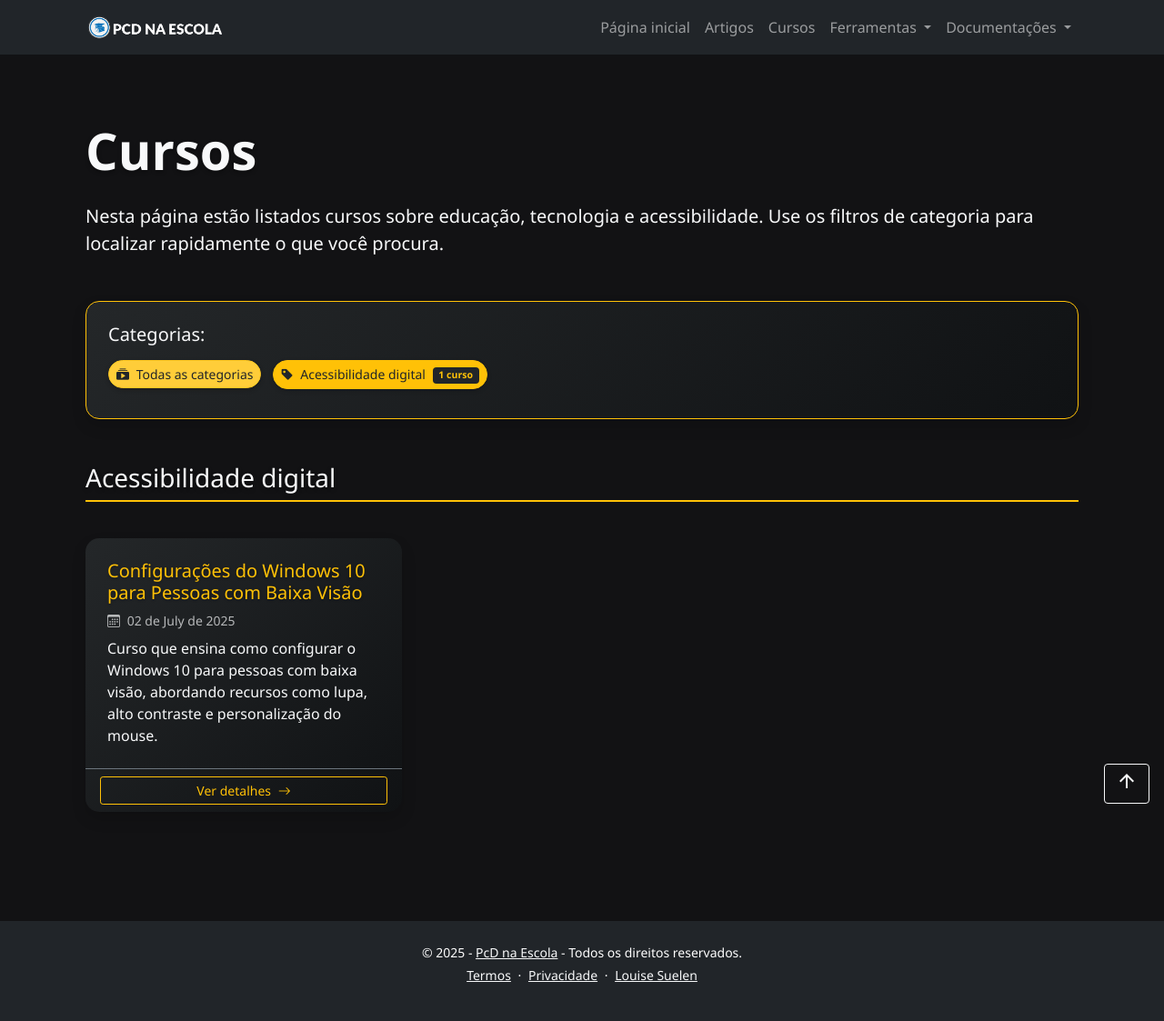
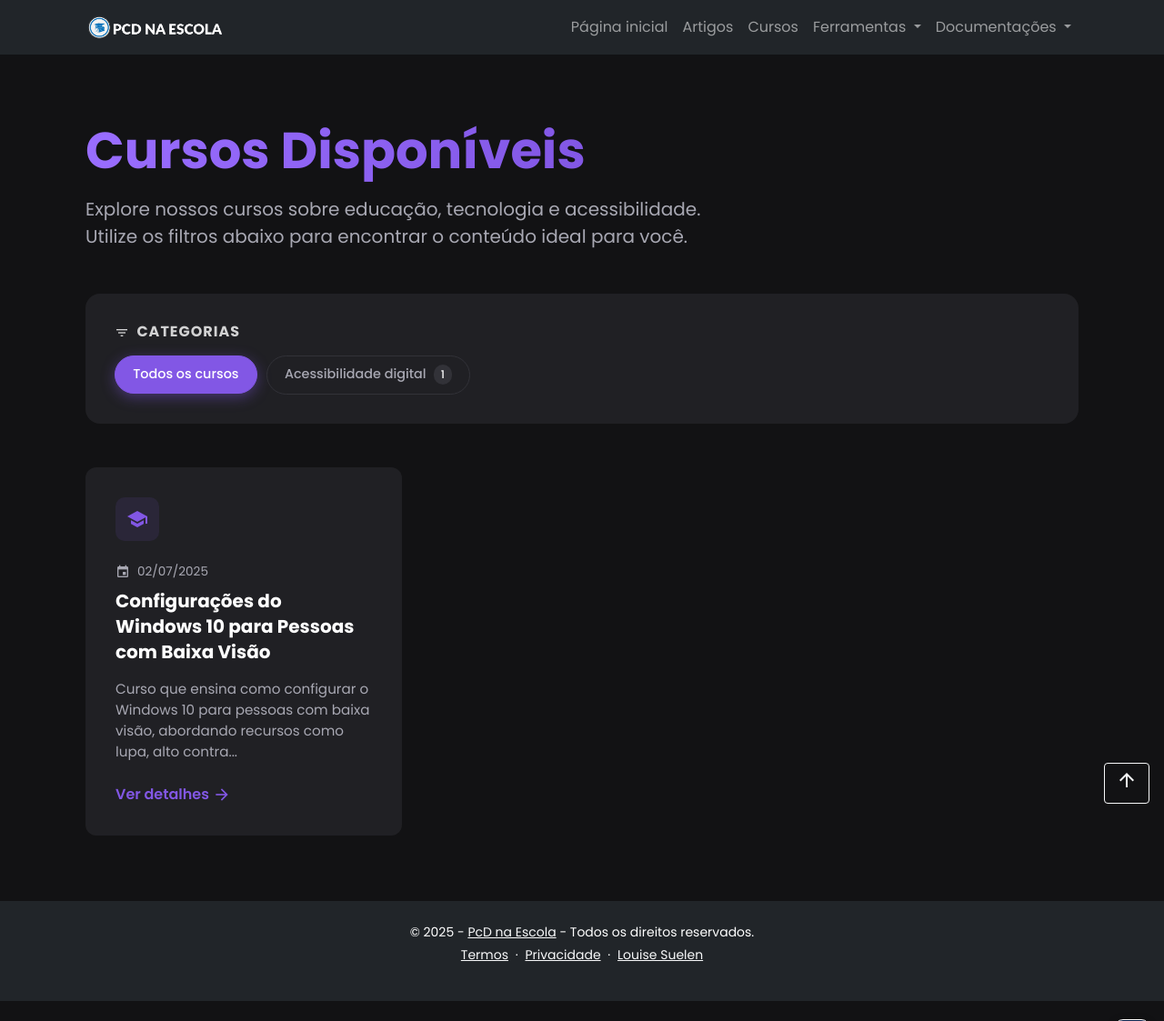
Before and after one commit to Loui77BA/pcd-na-escola, a Jekyll site: the page built from cursos.md, in a window 1280 px wide. Shown: the whole page at 91% size. Built offline with Jekyll 4.4.1, drawn with Linux system fonts in a browser that asks for light colours; nearby versions of some CDN libraries; part of the change alters nothing that is shown.

Commit message:
Ordenando cursos por data crescente

```diff
--- a/cursos.md
+++ b/cursos.md
@@ -5,132 +5,347 @@ description: "Cursos sobre educação, tecnologia e acessibilidade no PCD na Esc
 permalink: /cursos/
 ---
 
+<link href="https://fonts.googleapis.com/css2?family=Poppins:wght@400;500;600;700&display=swap" rel="stylesheet">
+<link href="https://fonts.googleapis.com/icon?family=Material+Icons" rel="stylesheet">
+
+<style>
+  /* --- Variáveis de Design (Consistente com o site todo) --- */
+  :root {
+    --bg-body: #121214;
+    --bg-card: #202024;
+    --bg-hover: #29292e;
+    --primary: #8257e5;
+    --primary-dark: #6c4ed9;
+    --text-main: #e1e1e6;
+    --text-muted: #a8a8b3;
+    --focus-color: #ffd700;
+    --transition: all 0.3s ease;
+  }
+
+  body {
+    background-color: var(--bg-body);
+    color: var(--text-main);
+    font-family: 'Poppins', sans-serif;
+  }
+
+  /* --- Acessibilidade: Foco Visível --- */
+  a:focus-visible, button:focus-visible {
+    outline: 3px solid var(--focus-color) !important;
+    outline-offset: 3px;
+    border-radius: 4px;
+    z-index: 10;
+  }
+
+  /* --- Tipografia --- */
+  .text-gradient {
+    background: linear-gradient(90deg, #996DFF, #8257e5);
+    -webkit-background-clip: text;
+    -webkit-text-fill-color: transparent;
+    background-clip: text;
+    color: var(--primary);
+  }
+
+  /* --- Filtros (Botões) --- */
+  .filter-nav-card {
+    background-color: var(--bg-card);
+    border-radius: 16px;
+    padding: 2rem;
+    margin-bottom: 3rem;
+  }
+
+  .nav-pills-custom {
+    display: flex;
+    flex-wrap: wrap;
+    gap: 10px;
+    list-style: none;
+    padding: 0;
+    margin: 0;
+  }
+
+  .btn-filter {
+    background: transparent;
+    border: 1px solid #323238;
+    color: var(--text-muted);
+    padding: 0.6rem 1.2rem;
+    border-radius: 50px;
+    font-weight: 500;
+    font-size: 0.9rem;
+    transition: var(--transition);
+    cursor: pointer;
+    display: inline-flex;
+    align-items: center;
+    text-decoration: none;
+  }
+
+  .btn-filter:hover {
+    border-color: var(--primary);
+    color: #fff;
+    background-color: rgba(130, 87, 229, 0.1);
+  }
+
+  /* Estado Ativo do Filtro */
+  .btn-filter.active {
+    background-color: var(--primary);
+    border-color: var(--primary);
+    color: #fff;
+    box-shadow: 0 4px 15px rgba(130, 87, 229, 0.4);
+  }
+
+  .badge-count {
+    background-color: #323238;
+    color: #fff;
+    font-size: 0.75rem;
+    padding: 2px 8px;
+    border-radius: 12px;
+    margin-left: 8px;
+    transition: var(--transition);
+  }
+
+  .btn-filter.active .badge-count {
+    background-color: rgba(0,0,0,0.3);
+  }
+
+  /* --- Card de Curso --- */
+  .course-card {
+    background-color: var(--bg-card);
+    border-radius: 12px;
+    padding: 2rem;
+    height: 100%;
+    transition: var(--transition);
+    display: flex;
+    flex-direction: column;
+    border: 1px solid transparent;
+    position: relative;
+  }
+
+  .course-card:hover {
+    background-color: var(--bg-hover);
+    transform: translateY(-5px);
+    border-color: var(--primary);
+    box-shadow: 0 10px 30px rgba(0,0,0,0.5);
+  }
+
+  .course-icon {
+    width: 48px;
+    height: 48px;
+    background: rgba(130, 87, 229, 0.1);
+    color: var(--primary);
+    border-radius: 10px;
+    display: flex;
+    align-items: center;
+    justify-content: center;
+    margin-bottom: 1.5rem;
+  }
+
+  .course-meta {
+    font-size: 0.85rem;
+    color: var(--text-muted);
+    margin-bottom: 0.5rem;
+    display: flex;
+    align-items: center;
+    gap: 8px;
+  }
+
+  .course-title {
+    font-size: 1.25rem;
+    font-weight: 700;
+    color: #fff;
+    margin-bottom: 1rem;
+    line-height: 1.4;
+  }
+
+  .course-excerpt {
+    color: var(--text-muted);
+    font-size: 0.95rem;
+    flex-grow: 1;
+    margin-bottom: 1.5rem;
+  }
+
+  .btn-details {
+    color: var(--primary);
+    font-weight: 600;
+    text-decoration: none;
+    display: inline-flex;
+    align-items: center;
+    margin-top: auto;
+  }
+
+  .btn-details:hover {
+    color: #fff;
+  }
+
+  .stretched-link::after {
+    position: absolute;
+    top: 0;
+    right: 0;
+    bottom: 0;
+    left: 0;
+    z-index: 1;
+    content: "";
+  }
+</style>
+
 <div class="container py-5">
-  <header>
-    <h1 class="display-4 mb-4 text-light fw-bold" style="text-shadow: 0 2px 5px rgba(0,0,0,0.3);">Cursos</h1>
-    <p class="lead mb-5 text-light">
-      Nesta página estão listados cursos sobre educação, tecnologia e acessibilidade. Use os filtros de categoria para localizar rapidamente o que você procura.
+
+  <header class="mb-5 text-center text-lg-start">
+    <h1 class="display-4 fw-bold mb-3 text-white">
+      <span class="text-gradient">Cursos Disponíveis</span>
+    </h1>
+    <p class="lead" style="color: var(--text-muted); max-width: 700px;">
+      Explore nossos cursos sobre educação, tecnologia e acessibilidade. Utilize os filtros abaixo para encontrar o conteúdo ideal para você.
     </p>
   </header>
 
-  <div class="card bg-dark border-warning text-light mb-5 p-4 shadow" style="border-radius:15px;background:linear-gradient(135deg,#242729,#101214);">
-    <h2 class="h5 mb-3">Categorias:</h2>
-    <nav aria-label="Navegação por categorias">
-      <ul class="list-inline mb-0" role="list">
-        <li class="list-inline-item mb-2">
-          <a href="#" class="btn btn-warning btn-sm text-dark fw-semibold rounded-pill category-filter active" data-category="all" aria-current="true" style="box-shadow:0 2px 5px rgba(0,0,0,0.2);">
-            <i class="bi bi-collection-play-fill me-1" aria-hidden="true"></i> Todas as categorias
-          </a>
-        </li>
+  <nav class="filter-nav-card" aria-label="Filtrar cursos por categoria">
+    <h2 class="h6 text-uppercase fw-bold text-white mb-3" style="letter-spacing: 1px; opacity: 0.8;">
+      <i class="material-icons align-middle fs-6 me-1" aria-hidden="true">filter_list</i> Categorias
+    </h2>
+    <ul class="nav-pills-custom" role="list">
 
-        {% assign grouped = site.courses | group_by: 'category' %}
-        {% for group in grouped %}
-        <li class="list-inline-item mb-2">
-          <a href="#categoria-{{ group.name | slugify }}" class="btn btn-warning btn-sm text-dark fw-semibold rounded-pill category-filter" data-category="{{ group.name | slugify }}" aria-current="false" style="box-shadow:0 2px 5px rgba(0,0,0,0.2);">
-            <i class="bi bi-tag-fill me-1" aria-hidden="true"></i> {{ group.name | capitalize }}
-            {% assign course_count = group.items | size %}
-            <span class="badge bg-dark text-warning ms-1">{{ course_count }} curso{% unless course_count == 1 %}s{% endunless %}</span>
-          </a>
-        </li>
-        {% endfor %}
-      </ul>
-    </nav>
+      <li>
+        <button type="button"
+           class="btn-filter active category-trigger"
+           data-category="all"
+           aria-pressed="true">
+           Todos os cursos
+        </button>
+      </li>
+
+      {% assign grouped = site.courses | group_by: 'category' %}
+      {% for group in grouped %}
+      <li>
+        <button type="button"
+           class="btn-filter category-trigger"
+           data-category="{{ group.name | slugify }}"
+           aria-pressed="false">
+           {{ group.name | capitalize }}
+           <span class="badge-count">{{ group.items | size }}</span>
+        </button>
+      </li>
+      {% endfor %}
+    </ul>
+  </nav>
+
+  <div class="row g-4" id="courses-grid">
+    {% for group in grouped %}
+      {% assign sorted_courses = group.items | sort: 'date' %}
+      {% for course in sorted_courses %}
+      <div class="col-md-6 col-lg-4 course-item" data-category="{{ group.name | slugify }}">
+        <article class="course-card h-100">
+
+          <div class="course-icon" aria-hidden="true">
+            <i class="material-icons">school</i>
+          </div>
+
+          {% if course.date %}
+          <div class="course-meta">
+            <i class="material-icons fs-6" aria-hidden="true">event</i>
+            <time datetime="{{ course.date | date: '%Y-%m-%d' }}">
+              {{ course.date | date: "%d/%m/%Y" }}
+            </time>
+          </div>
+          {% endif %}
+
+          <h3 class="course-title">
+            <a href="{{ course.url | relative_url }}" class="text-decoration-none text-white stretched-link">
+              {{ course.title }}
+            </a>
+          </h3>
+
+          {% if course.excerpt %}
+          <p class="course-excerpt">
+            {{ course.excerpt | strip_html | truncate: 120 }}
+          </p>
+          {% endif %}
+
+          <div class="btn-details" aria-hidden="true">
+            Ver detalhes <i class="material-icons fs-5 ms-1">arrow_forward</i>
+          </div>
+
+          <span class="visually-hidden">Ver detalhes do curso: {{ course.title }}</span>
+
+        </article>
+      </div>
+      {% endfor %}
+    {% endfor %}
   </div>
 
-  <div id="categorias">
-    {% for group in grouped %}
-    <section id="categoria-{{ group.name | slugify }}" class="mb-5">
-      <h2 class="h3 pb-2 text-light" style="border-bottom:2px solid #ffc107;text-shadow:0 2px 5px rgba(0,0,0,0.3);">{{ group.name | capitalize }}</h2>
-      <div class="course-list row g-4 mt-3">
-        {% for course in group.items %}
-        <article class="col-md-6 col-lg-4" data-category="{{ group.name | slugify }}">
-          <div class="card h-100 bg-dark text-light border-0 shadow hover-card" style="border-radius:15px;background:linear-gradient(135deg,#242729,#101214);">
-            <div class="card-body p-4">
-              <h3 class="h5 card-title">
-                <a href="{{ course.url | relative_url }}" class="text-decoration-none text-warning" style="text-shadow:0 1px 3px rgba(0,0,0,0.3);">
-                  {{ course.title }}
-                </a>
-              </h3>
+  <div id="no-results" class="text-center py-5 d-none" style="color: var(--text-muted);">
+    <i class="material-icons fs-1 mb-2">search_off</i>
+    <p>Nenhum curso encontrado nesta categoria.</p>
+  </div>
 
-              {% if course.date %}
-              <p class="text-light-50 small mb-2">
-                <i class="bi bi-calendar3 me-1" aria-hidden="true"></i>
-                <span class="visually-hidden">Data de publicação:</span>
-                <time datetime="{{ course.date | date: '%Y-%m-%d' }}">{{ course.date | date: "%d de %B de %Y" }}</time>
-              </p>
-              {% endif %}
-
-              {% if course.excerpt %}
-              <p class="card-text">{{ course.excerpt }}</p>
-              {% endif %}
-            </div>
-            <div class="card-footer bg-transparent border-top border-secondary pt-2">
-              <a href="{{ course.url | relative_url }}" class="btn btn-outline-warning btn-sm w-100" style="transition:all 0.3s ease;">
-                Ver detalhes <span class="visually-hidden">sobre {{ course.title }}</span><i class="bi bi-arrow-right ms-1" aria-hidden="true"></i>
-              </a>
-            </div>
-          </div>
-        </article>
-        {% endfor %}
-      </div>
-    </section>
-    {% endfor %}
-  </div>
 </div>
-
-<style>
-  .hover-card {
-    transition: all 0.3s ease;
-    box-shadow: 0 10px 25px rgba(0,0,0,0.4);
-    border-radius: 15px;
-  }
-  .hover-card:hover {
-    transform: translateY(-10px);
-    box-shadow: 0 15px 30px rgba(0,0,0,0.5) !important;
-  }
-  .text-light-50 {
-    opacity: 0.7;
-  }
-  .btn-outline-warning:hover {
-    box-shadow: 0 0 10px rgba(255, 193, 7, 0.5);
-  }
-  h1, h2, h3 {
-    font-weight: 600;
-  }
-</style>
 
 <script>
   document.addEventListener('DOMContentLoaded', function () {
-    const buttons = document.querySelectorAll('.category-filter');
-    const courses = document.querySelectorAll('.course-list article');
+    const buttons = document.querySelectorAll('.category-trigger');
+    const courses = document.querySelectorAll('.course-item');
+    const noResultsMsg = document.getElementById('no-results');
 
+    // Cria região live para leitores de tela (Feedback auditivo)
     const liveRegion = document.createElement('div');
     liveRegion.setAttribute('role', 'status');
     liveRegion.setAttribute('aria-live', 'polite');
-    liveRegion.classList.add('visually-hidden');
+    liveRegion.classList.add('visually-hidden-focusable'); // Classe Bootstrap para esconder visualmente
     document.body.appendChild(liveRegion);
 
     buttons.forEach(btn => {
-      btn.addEventListener('click', function (e) {
-        e.preventDefault();
-        const categoria = this.dataset.category;
-        const categoriaNome = this.textContent.trim();
-        let visiveis = 0;
+      btn.addEventListener('click', function () {
+        const selectedCategory = this.dataset.category;
+        const categoryName = this.textContent.trim().split(/\d/)[0]; // Pega o nome sem o número do badge
+        let visibleCount = 0;
 
+        // Lógica de filtragem
         courses.forEach(course => {
-          const pertence = (categoria === 'all') || course.dataset.category.split(' ').includes(categoria);
-          course.style.display = pertence ? 'block' : 'none';
-          if (pertence) visiveis++;
+          const courseCategory = course.dataset.category;
+          const shouldShow = (selectedCategory === 'all' || courseCategory === selectedCategory);
+
+          if (shouldShow) {
+            course.classList.remove('d-none'); // Usa classes utilitárias do Bootstrap para esconder/mostrar
+            // Pequena animação de fade-in (opcional)
+            course.style.animation = 'fadeIn 0.5s';
+            visibleCount++;
+          } else {
+            course.classList.add('d-none');
+          }
         });
 
-        buttons.forEach(b => b.classList.remove('active'));
+        // Atualiza estado visual dos botões
+        buttons.forEach(b => {
+            b.classList.remove('active');
+            b.setAttribute('aria-pressed', 'false');
+        });
         this.classList.add('active');
+        this.setAttribute('aria-pressed', 'true');
 
-        const mensagem = categoria === 'all'
-          ? `Mostrando todos os ${visiveis} cursos`
-          : `Mostrando ${visiveis} curso${visiveis !== 1 ? 's' : ''} da categoria ${categoriaNome}`;
-        liveRegion.textContent = mensagem;
+        // Mostra mensagem de "sem resultados" se necessário
+        if (visibleCount === 0) {
+            noResultsMsg.classList.remove('d-none');
+        } else {
+            noResultsMsg.classList.add('d-none');
+        }
+
+        // Feedback acessível para leitores de tela
+        const message = selectedCategory === 'all'
+          ? `Mostrando todos os ${visibleCount} cursos`
+          : `Mostrando ${visibleCount} curso${visibleCount !== 1 ? 's' : ''} na categoria ${categoryName}`;
+
+        // Pequeno delay para garantir que o leitor de tela capte a mudança
+        setTimeout(() => {
+            liveRegion.textContent = message;
+        }, 100);
       });
     });
   });
+
+  // Adiciona keyframes para animação suave via JS
+  const style = document.createElement('style');
+  style.innerHTML = `
+    @keyframes fadeIn {
+      from { opacity: 0; transform: translateY(10px); }
+      to { opacity: 1; transform: translateY(0); }
+    }
+  `;
+  document.head.appendChild(style);
 </script>
```
